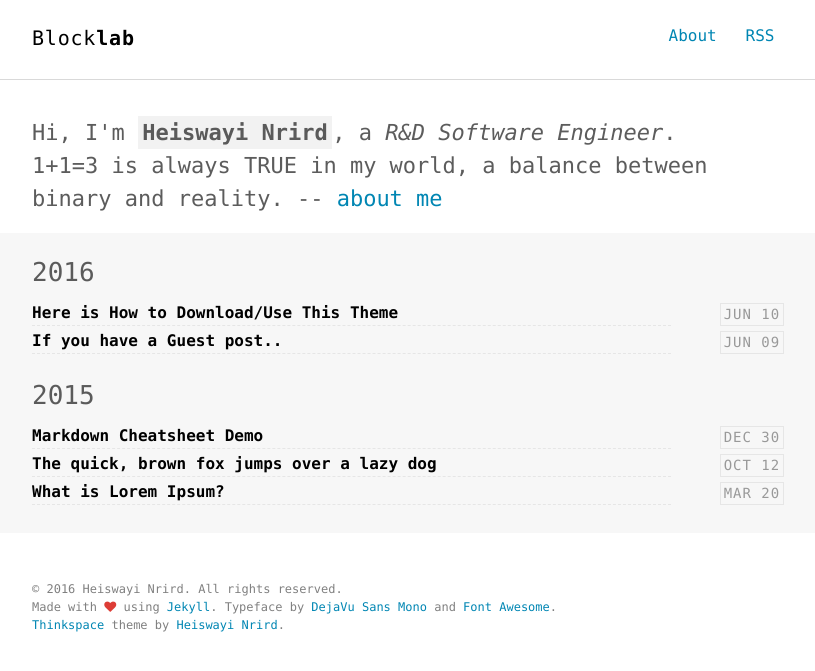
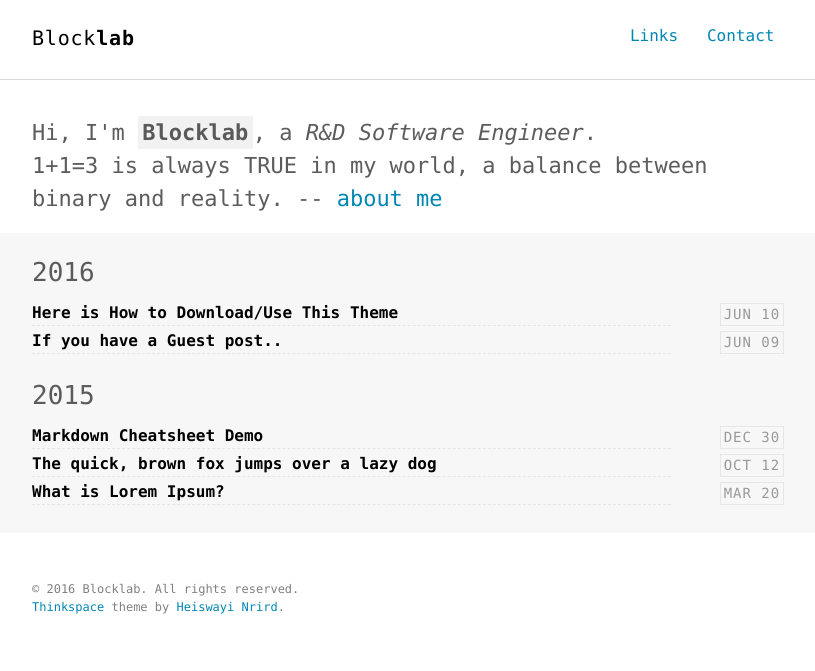
Before and after one commit to blocklab/site, a Jekyll site: the page built from index.html, in a window 1280 px wide. Shown: the top 671 px of the page, without its empty margins (232-1047 px from the left). Built offline with Jekyll 4.4.1, drawn with Linux system fonts in a browser that asks for light colours.

Commit message:
minor customizations

```diff
--- a/_config.yml
+++ b/_config.yml
@@ -28,7 +28,7 @@ sass:
 
 # Author settings
 author:
-  name     : "Heiswayi Nrird"
+  name     : "Blocklab"
   job      : "R&D Software Engineer"
   bio      : "1+1=3 is always TRUE in my world, a balance between binary and reality."
   thumb    : /images/author.jpg
--- a/_includes/footer.html
+++ b/_includes/footer.html
@@ -1,7 +1,6 @@
 <footer class="site-footer">
   <div class="container">
     <small class="block">&copy; {{ site.time | date: '%Y' }} {{ site.author.name }}. All rights reserved.</small>
-    <small class="block">Made with <i class="fa fa-heart" aria-hidden="true" style="color:#DD3D36"></i> using <a href="http://jekyllrb.com/">Jekyll</a>. Typeface by <a href="https://www.fontsquirrel.com/fonts/dejavu-sans-mono">DejaVu Sans Mono</a> and <a href="http://fontawesome.io/">Font Awesome</a>.</small>
     <small><a href="https://github.com/heiswayi/thinkspace">Thinkspace</a> theme by <a href="http://heiswayi.github.io/">Heiswayi Nrird</a>.</small>
   </div>
 </footer>
--- a/_includes/nav.html
+++ b/_includes/nav.html
@@ -3,8 +3,8 @@
   <div class="container">
     <h1 class="logo"><a href="{{ '/' | prepend: site.baseurl }}">{{ site.title }}<span>{{ site.title2 }}</span></a></h1>
     <ul class="navbar">
-      <li><a href="{{ '/about' | prepend: site.baseurl }}">About</a></li>
-      <li><a href="{{ "/feed.xml" | prepend: site.baseurl }}" target="_blank">RSS</a></li>
+      <li><a href="{{ '/links' | prepend: site.baseurl }}">Links</a></li>
+      <li><a href="{{ '/contact' | prepend: site.baseurl }}">Contact</a></li>
     </ul>
   </div>
 </nav>
```
Also changed, not shown: about.md (deleted, +0 -7 lines), links.md (added, +7 -0 lines).
